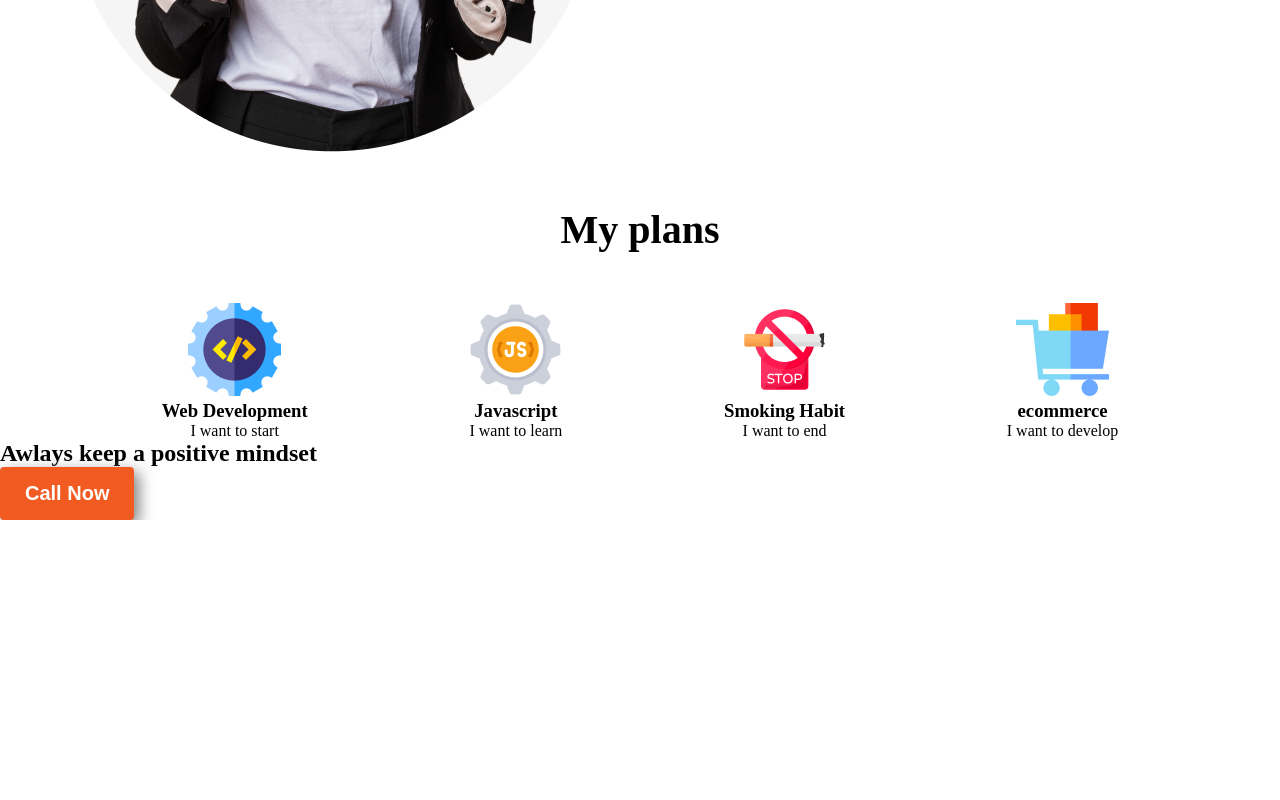
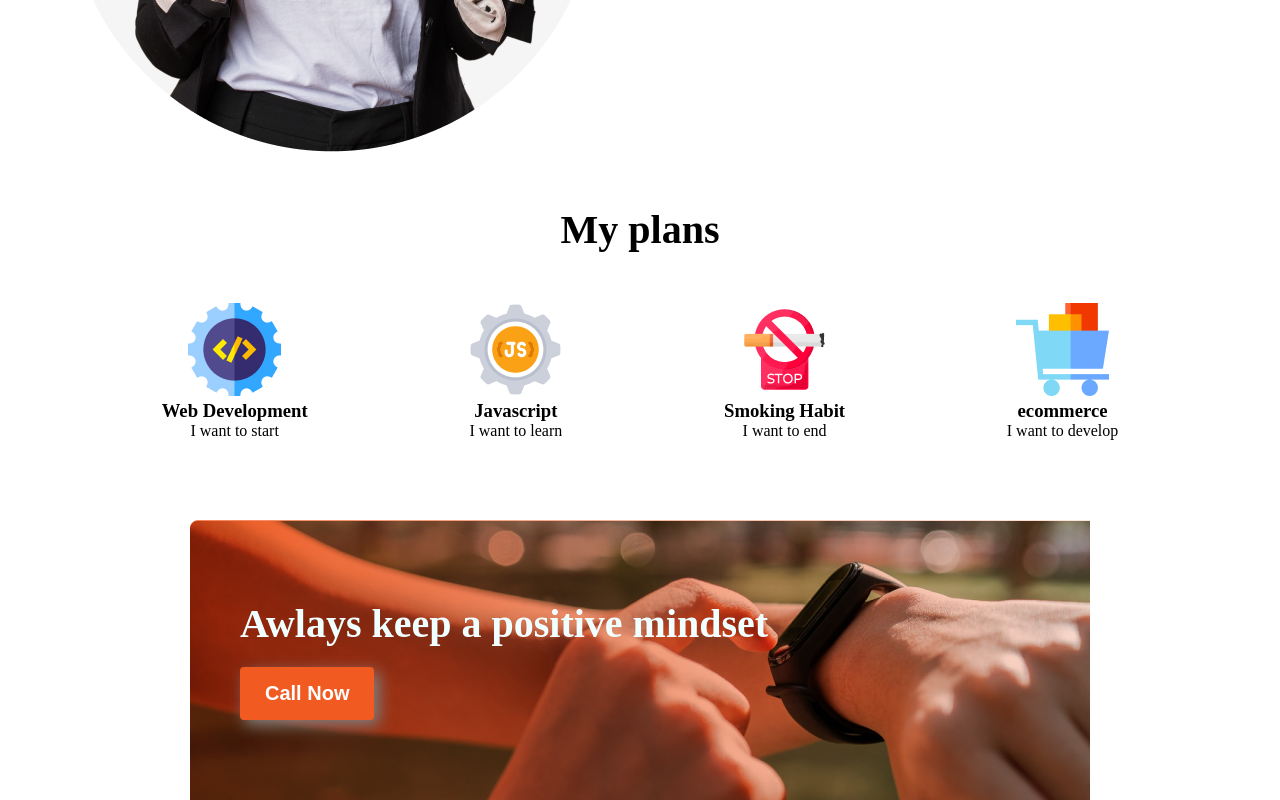
Before and after one commit to Sharminaktermetu/new-year, a plain HTML site: page index.html in a window 1280 px wide. Shown: the part 1372-2172 px from the top of the page. Before the commit the page ends 1892 px from the top, so only its background shows below. Drawn offline with Linux system fonts and the light colour scheme.

Commit message:
contact added

```diff
--- a/style.css
+++ b/style.css
@@ -74,3 +74,21 @@
     margin-top: 50px;
 }
 /* contact me added */
+
+.contact-part-container{
+    background-image: url(images/gradient3.png), url(images/watch.png);
+    width: 900px;
+    margin: auto;
+    margin-top: 80px;
+    background-blend-mode: multiply;
+
+}
+.contact-title{
+   padding: 80px 50px;
+  color: azure;
+}
+.contact-title h2{
+    font-weight: 700;
+    font-size: 40px;
+    margin-bottom: 20px;
+}
```
